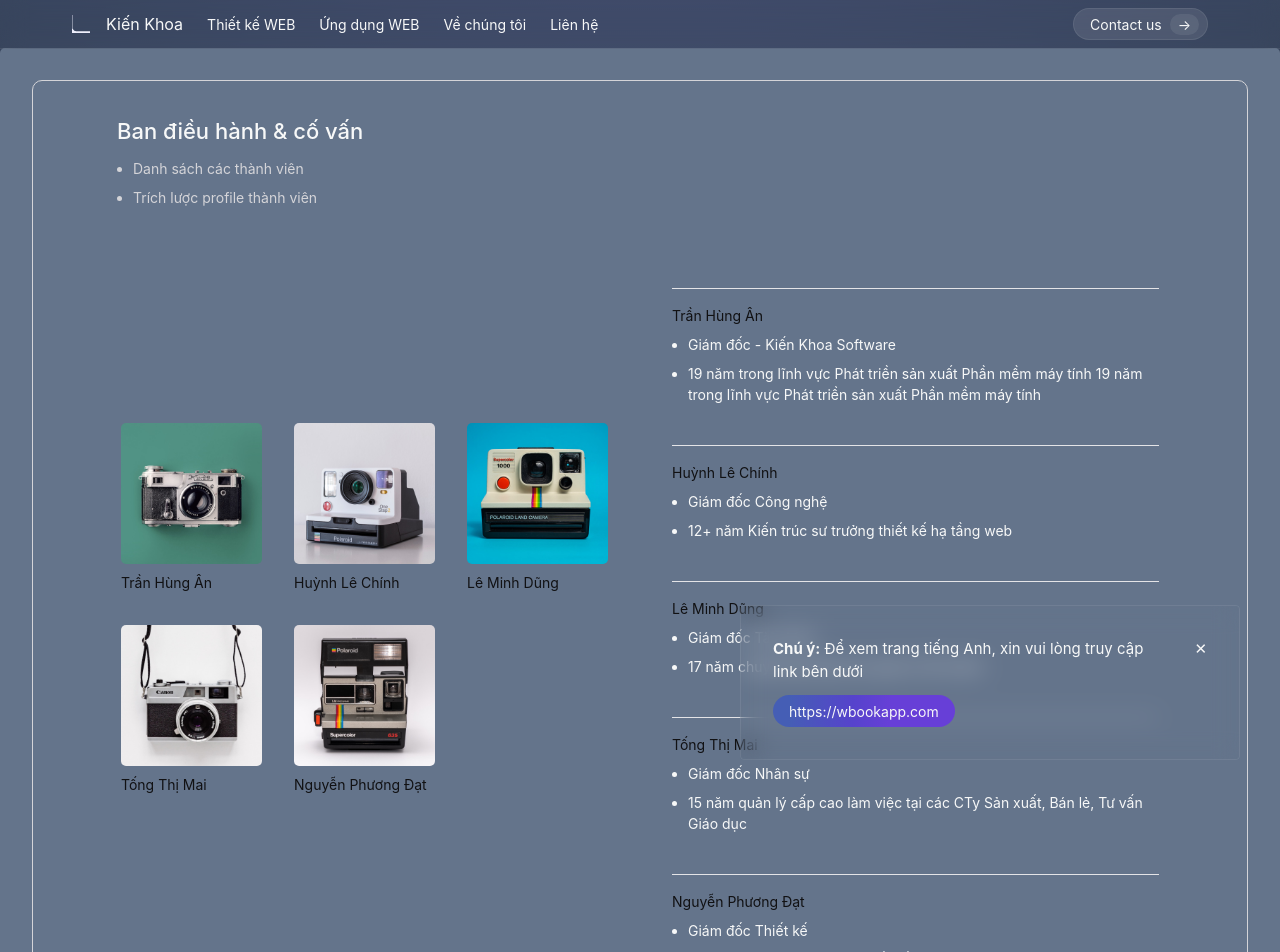
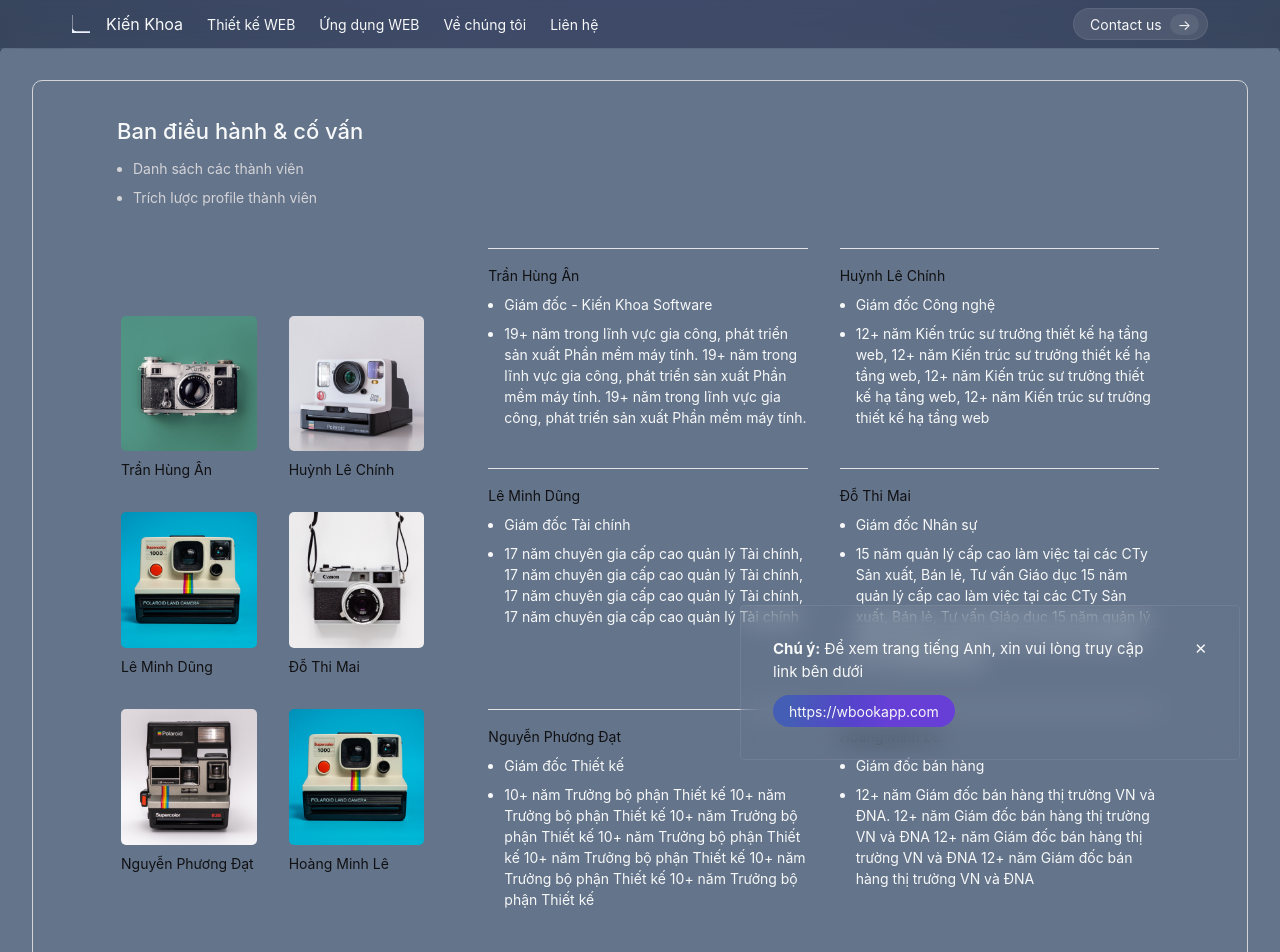
Before and after one commit to anlett10/kienkhoa-1, a Next.js app: page /team in a window 1280 px wide. Shown: the top 952 px of the page. Built offline with nearby package versions, Linux system fonts and the light colour scheme.

Commit message:
imp. desktop ui

```diff
--- a/app/team/page.tsx
+++ b/app/team/page.tsx
@@ -5,28 +5,37 @@ const team = [
     name: "Trần Hùng Ân",
     title: "Giám đốc - Kiến Khoa Software",
     profile:
-      "19 năm trong lĩnh vực Phát triền sản xuất Phần mềm máy tính 19 năm trong lĩnh vực Phát triền sản xuất Phần mềm máy tính",
+      "19+ năm trong lĩnh vực gia công, phát triển sản xuất Phần mềm máy tính. 19+ năm trong lĩnh vực gia công, phát triển sản xuất Phần mềm máy tính. 19+ năm trong lĩnh vực gia công, phát triển sản xuất Phần mềm máy tính.",
   },
   {
     name: "Huỳnh Lê Chính",
     title: "Giám đốc Công nghệ",
-    profile: "12+ năm Kiến trúc sư trưởng thiết kế hạ tầng web",
+    profile:
+      "12+ năm Kiến trúc sư trưởng thiết kế hạ tầng web, 12+ năm Kiến trúc sư trưởng thiết kế hạ tầng web, 12+ năm Kiến trúc sư trưởng thiết kế hạ tầng web, 12+ năm Kiến trúc sư trưởng thiết kế hạ tầng web",
   },
   {
     name: "Lê Minh Dũng",
     title: "Giám đốc Tài chính",
-    profile: "17 năm chuyên gia cấp cao quản lý Tài chính",
+    profile:
+      "17 năm chuyên gia cấp cao quản lý Tài chính, 17 năm chuyên gia cấp cao quản lý Tài chính, 17 năm chuyên gia cấp cao quản lý Tài chính, 17 năm chuyên gia cấp cao quản lý Tài chính",
   },
   {
-    name: "Tống Thị Mai",
+    name: "Đỗ Thi Mai",
     title: "Giám đốc Nhân sự",
     profile:
-      "15 năm quản lý cấp cao làm việc tại các CTy Sản xuất, Bán lẻ, Tư vấn Giáo dục",
+      "15 năm quản lý cấp cao làm việc tại các CTy Sản xuất, Bán lẻ, Tư vấn Giáo dục 15 năm quản lý cấp cao làm việc tại các CTy Sản xuất, Bán lẻ, Tư vấn Giáo dục 15 năm quản lý cấp cao làm việc tại các CTy Sản xuất, Bán lẻ, Tư vấn Giáo dục",
   },
   {
     name: "Nguyễn Phương Đạt",
     title: "Giám đốc Thiết kế",
-    profile: "10+ năm Trưởng bộ phận Thiết kế",
+    profile:
+      "10+ năm Trưởng bộ phận Thiết kế 10+ năm Trưởng bộ phận Thiết kế 10+ năm Trưởng bộ phận Thiết kế 10+ năm Trưởng bộ phận Thiết kế 10+ năm Trưởng bộ phận Thiết kế 10+ năm Trưởng bộ phận Thiết kế 10+ năm Trưởng bộ phận Thiết kế",
+  },
+  {
+    name: "Hoàng Minh Lê",
+    title: "Giám đốc bán hàng",
+    profile:
+      "12+ năm Giám đốc bán hàng thị trường VN và ĐNA. 12+ năm Giám đốc bán hàng thị trường VN và ĐNA 12+ năm Giám đốc bán hàng thị trường VN và ĐNA 12+ năm Giám đốc bán hàng thị trường VN và ĐNA",
   },
 ];
 
@@ -42,8 +51,8 @@ export default function Team() {
           </ul>
         </div>
       </div>
-      <div className="mx-auto grid max-w-2xl grid-cols-1 items-center gap-y-16 gap-x-0 py-24 px-4 sm:px-6 sm:py-16 lg:max-w-full lg:grid-cols-2 lg:px-8">
-        <div className="grid grid-cols-2 grid-rows-2 gap-4 px-8 sm:grid-cols-3 sm:gap-6 lg:gap-8">
+      <div className="mx-auto grid max-w-2xl grid-cols-1 items-center gap-y-16 gap-x-0 py-24 px-4 sm:px-6 sm:py-16 lg:max-w-full lg:grid-cols-3 lg:px-8">
+        <div className="mt-3 grid grid-cols-2 grid-rows-2 gap-4 px-8 sm:mt-8 sm:grid-cols-2 sm:gap-6 lg:gap-8">
           <div>
             <img
               src="alexander-andrews-brAkTCdnhW8-unsplash.jpg"
@@ -74,7 +83,7 @@ export default function Team() {
               alt="Walnut card tray filled with cards and card angled in dedicated groove."
               className="rounded-lg bg-gray-100"
             />
-            <p className="mt-2 text-sm text-gray-1000">Tống Thị Mai</p>
+            <p className="mt-2 text-sm text-gray-1000">Đỗ Thi Mai</p>
           </div>
           <div>
             <img
@@ -84,9 +93,17 @@ export default function Team() {
             />
             <p className="mt-2 text-sm text-gray-1000">Nguyễn Phương Đạt</p>
           </div>
+          <div>
+            <img
+              src="patrick-OIFgeLnjwrM-unsplash.jpg"
+              alt="Side of walnut card tray with card groove and recessed card area."
+              className="rounded-lg bg-gray-100"
+            />
+            <p className="mt-2 text-sm text-gray-1000">Hoàng Minh Lê</p>
+          </div>
         </div>
-        <div>
-          <dl className="mt-16 grid grid-cols-1 gap-x-6 gap-y-10 px-8 sm:grid-cols-1 sm:gap-y-16 lg:gap-x-8">
+        <div className="col-span-2">
+          <dl className="grid grid-cols-1 gap-x-6 gap-y-10 px-8 sm:grid-cols-1 sm:gap-y-16 lg:grid-cols-2 lg:gap-x-8">
             {team.map((person) => (
               <div key={person.name} className="border-t border-gray-200 pt-4">
                 <dt className="text-sm text-gray-1000">{person.name}</dt>
```
